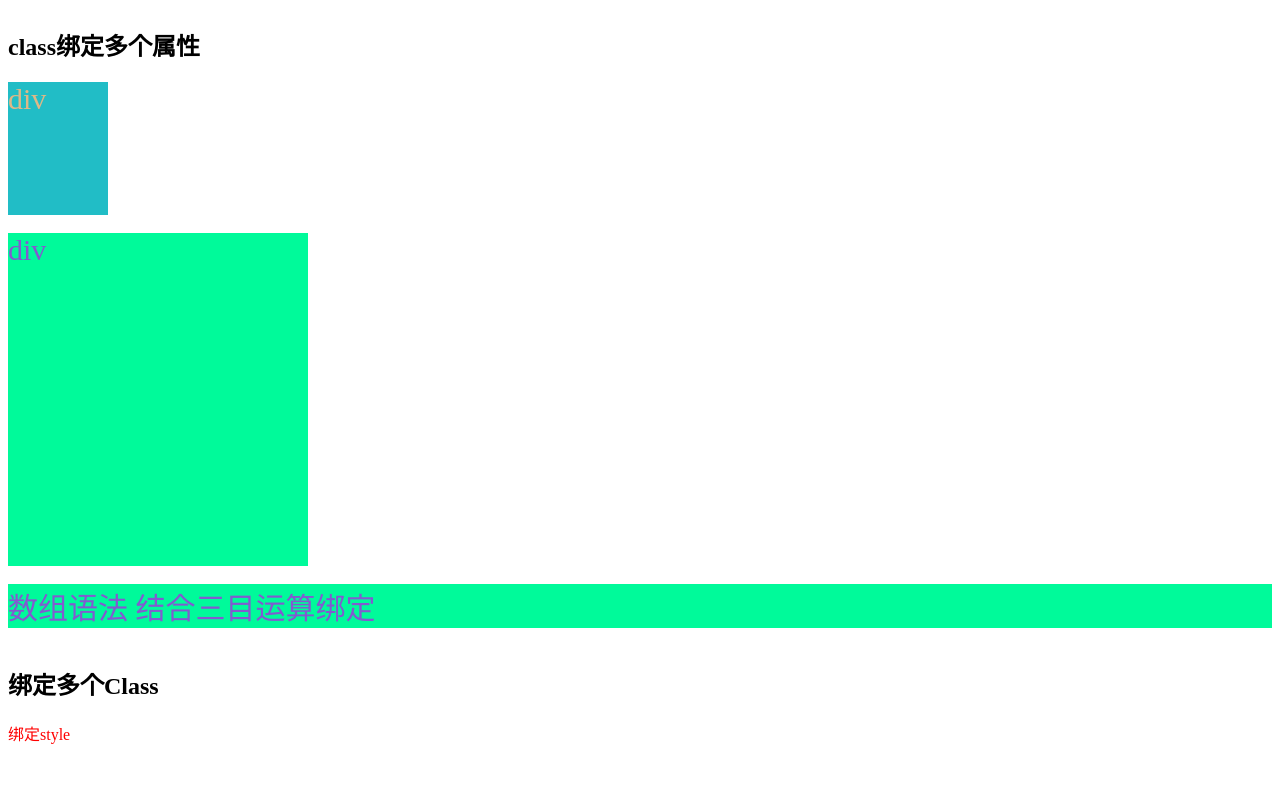
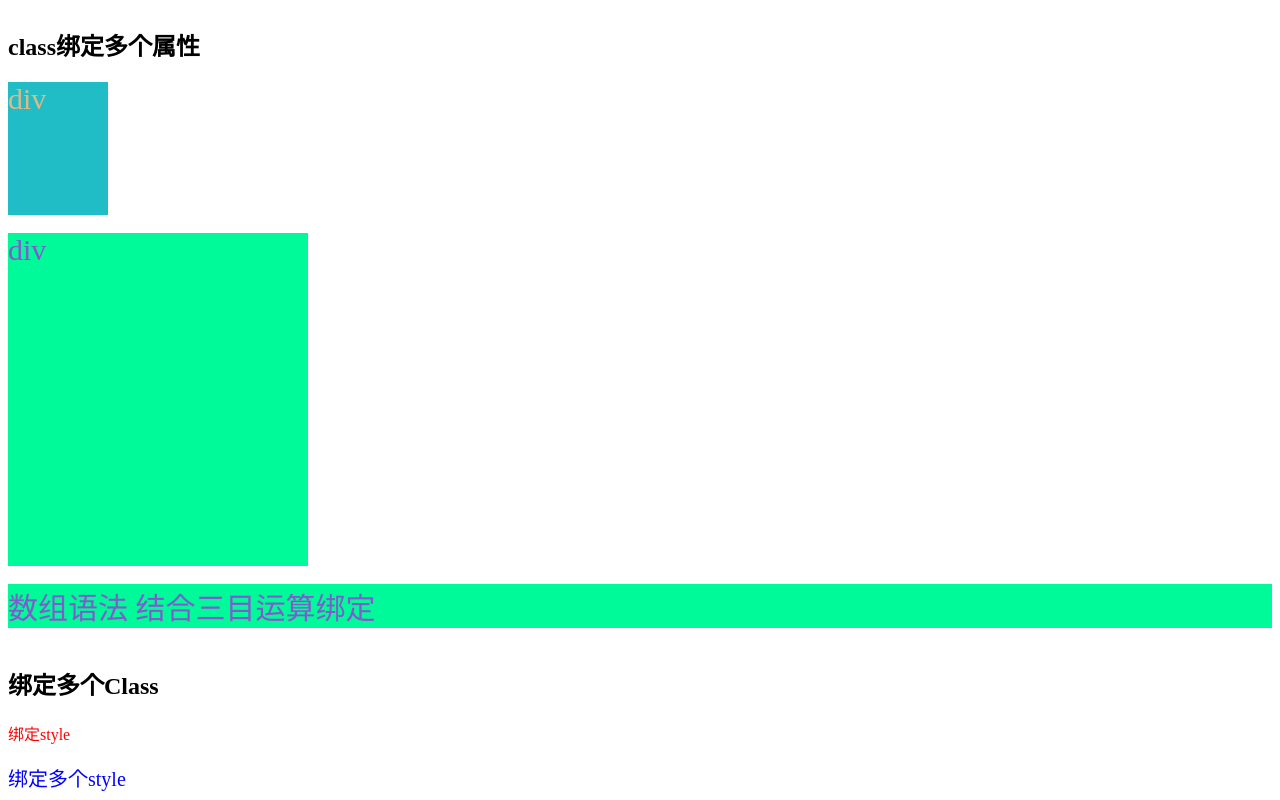
Before and after one commit to jaegeryan/vue3, a Vue app: page / in a window 1280 px wide. Shown: the part 477-1277 px from the top of the page. Before the commit the page ends 1248 px from the top, so only its background shows below. Built offline with nearby package versions, Linux system fonts and the light colour scheme.

Commit message:
三、v-bind: style绑定内联样式 2.1、第一种绑定方式

```diff
--- a/src/App.vue
+++ b/src/App.vue
@@ -25,9 +25,10 @@
     </div>
     <br>
     <h2>绑定多个Class</h2>
-    <div :style="'color:'+color">绑定style</div>
+    <div :style="'color:'+color">绑定style</div> <!--绑定单个style-->
     <br>
 
+    <div :style="{'color': activeColor, 'fontSize': fontSize}">绑定多个style</div> <!--绑定多个style-->
 
   </div>
 </template>
@@ -43,7 +44,8 @@ export default {
       baseClass: "base",
       flag: false,            //在结合三目运算中如果isActive是false，那么就会选用errorClass
       color: "red",
-
+      activeColor: 'blue',
+      fontSize: "20px"
 
     };
   },
```
